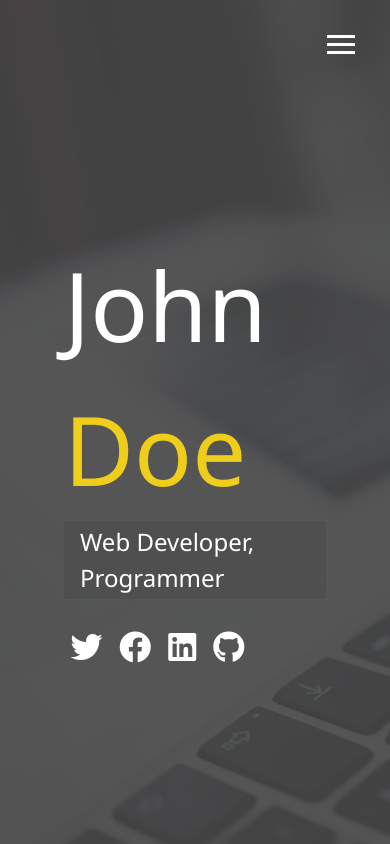
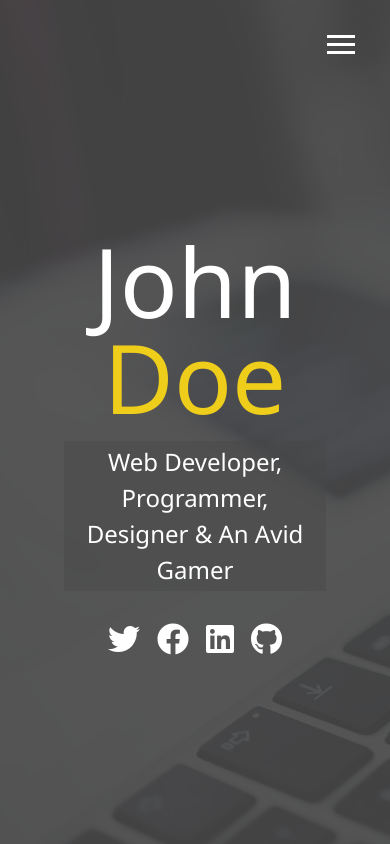
Before and after one commit to faris-akil/portfolio_website, a website: page dist/index.html in a window 390 px wide. Drawn offline with Linux system fonts and the light colour scheme.

Commit message:
add responsive feature

```diff
--- a/scss/_config.scss
+++ b/scss/_config.scss
@@ -25,3 +25,29 @@
         }
     }
 }
+
+
+// Media Query Mixins
+@mixin mediaSm {
+    @media screen and (max-width: 500px) {
+        @content;
+    }
+}
+
+@mixin mediaMd {
+    @media screen and (max-width: 768px) {
+        @content;
+    }
+}
+
+@mixin mediaLg {
+    @media screen and (min-width: 769px) and (max-width: 1170px) {
+        @content;
+    }
+}
+
+@mixin mediaXl {
+    @media screen and (min-width: 1171px) {
+        @content;
+    }
+}
--- /dev/null
+++ b/scss/_mobile.scss
@@ -0,0 +1,54 @@
+// Widescreens
+
+@include mediaXl {
+}
+
+// Desktop and Laptop
+@include mediaLg {
+}
+
+// Tablet
+@include mediaMd {
+  main {
+    align-items: center;
+    text-align: center;
+
+    .lg-heading {
+      line-height: 1;
+      margin-bottom: 1rem;
+    }
+  }
+  ul.menu-nav,
+  div.menu-branding {
+    float: none;
+    width: 100%;
+    min-height: 0;
+
+    &.show {
+      transform: translate3d(0, 0, 0);
+    }
+  }
+  .menu-nav {
+    height: 75vh;
+    transform: translate3d(-100%, 0, 0);
+    font-size: 24px;
+  }
+
+  .menu-branding {
+      height: 25vh;
+      transform: translate3d(100%, 0, 0);
+
+      .potrait {
+          background: url('../img/portrait_small.jpg');
+          width: 150px;
+          height: 150px;
+      }
+  }
+}
+
+// Mobile
+@include mediaSm {
+  main#home h1 {
+    margin-top: 10vh;
+  }
+}
--- a/scss/main.scss
+++ b/scss/main.scss
@@ -1,5 +1,6 @@
 @import 'config';
 @import 'menu';
+@import 'mobile';
 
 $primary-color: #444;
 $secondary-color: #eece1a;
```
Also changed, not shown: dist/css/main.css, dist/index.html.
